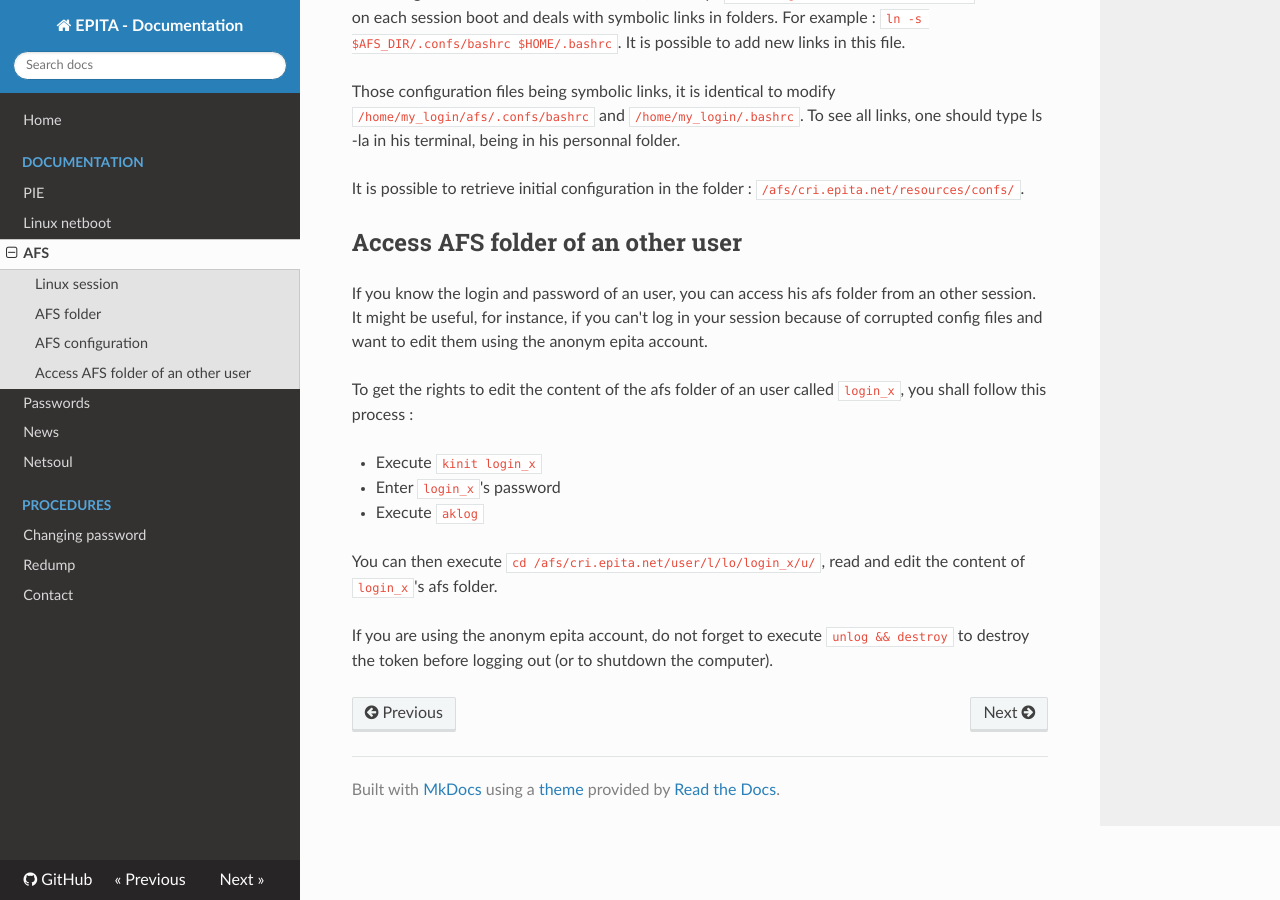
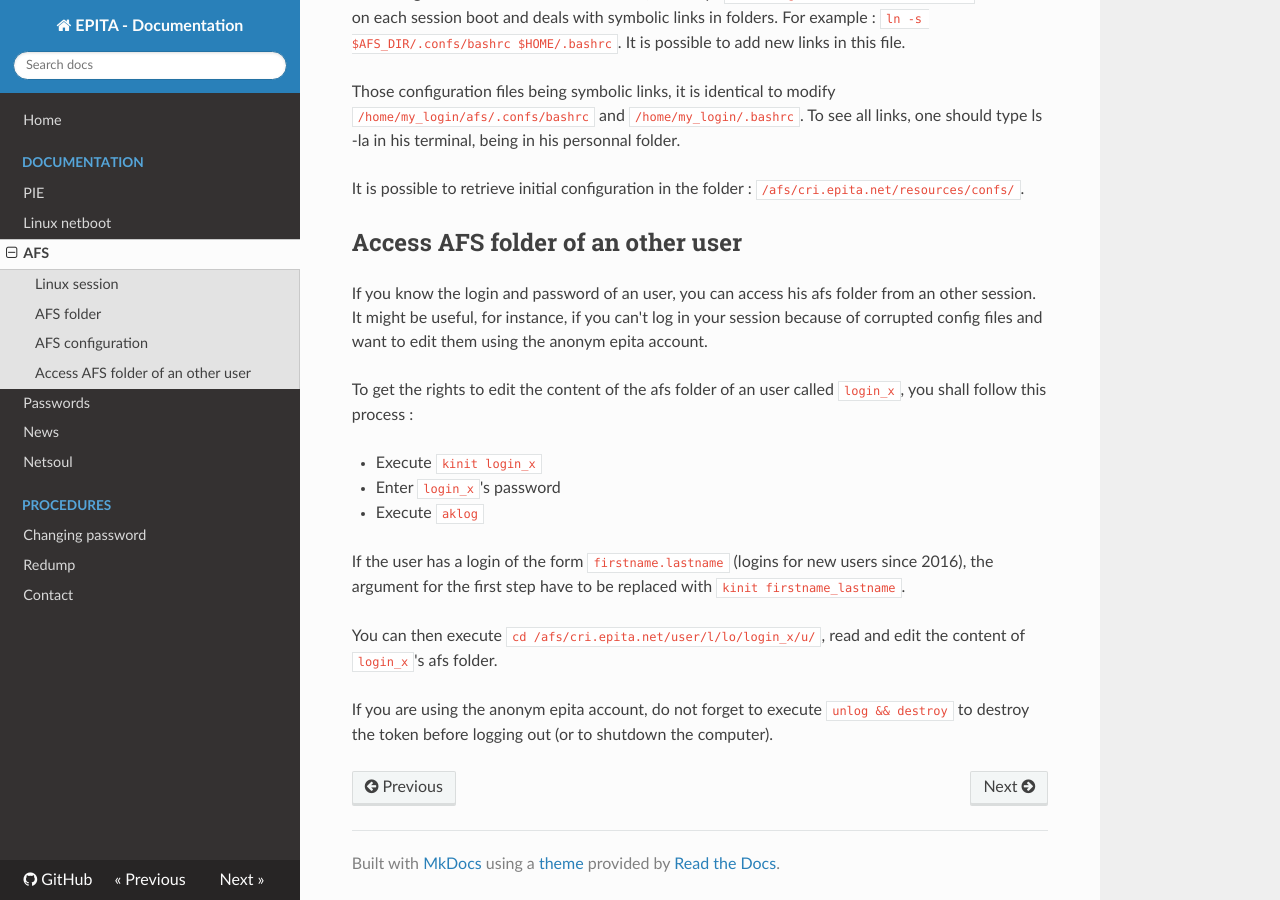
Before and after one commit to cri-epita/epita-doc, an MkDocs documentation site: the page built from docs/afs.md, in a window 1280 px wide and 900 px high, scrolled down 589 px. Built offline with MkDocs 1.6.1, drawn with Linux system fonts in a browser that asks for light colours; nearby versions of some CDN libraries; old or Windows-style settings are respelled for this version of MkDocs.

Commit message:
Add clarification for new logins
I chose to simply add one sentence for this clarification. Tell me if you want me to rewrite the full process instead.

```diff
--- a/docs/afs.md
+++ b/docs/afs.md
@@ -28,6 +28,8 @@ To get the rights to edit the content of the afs folder of an user called `login
  * Enter `login_x`'s password
  * Execute `aklog`
 
+If the user has a login of the form `firstname.lastname` (logins for new users since 2016), the argument for the first step have to be replaced with `kinit firstname_lastname`.
+
 You can then execute `cd /afs/cri.epita.net/user/l/lo/login_x/u/`, read and edit the content of `login_x`'s afs folder.
 
 If you are using the anonym epita account, do not forget to execute `unlog && destroy` to destroy the token before logging out (or to shutdown the computer).
```
